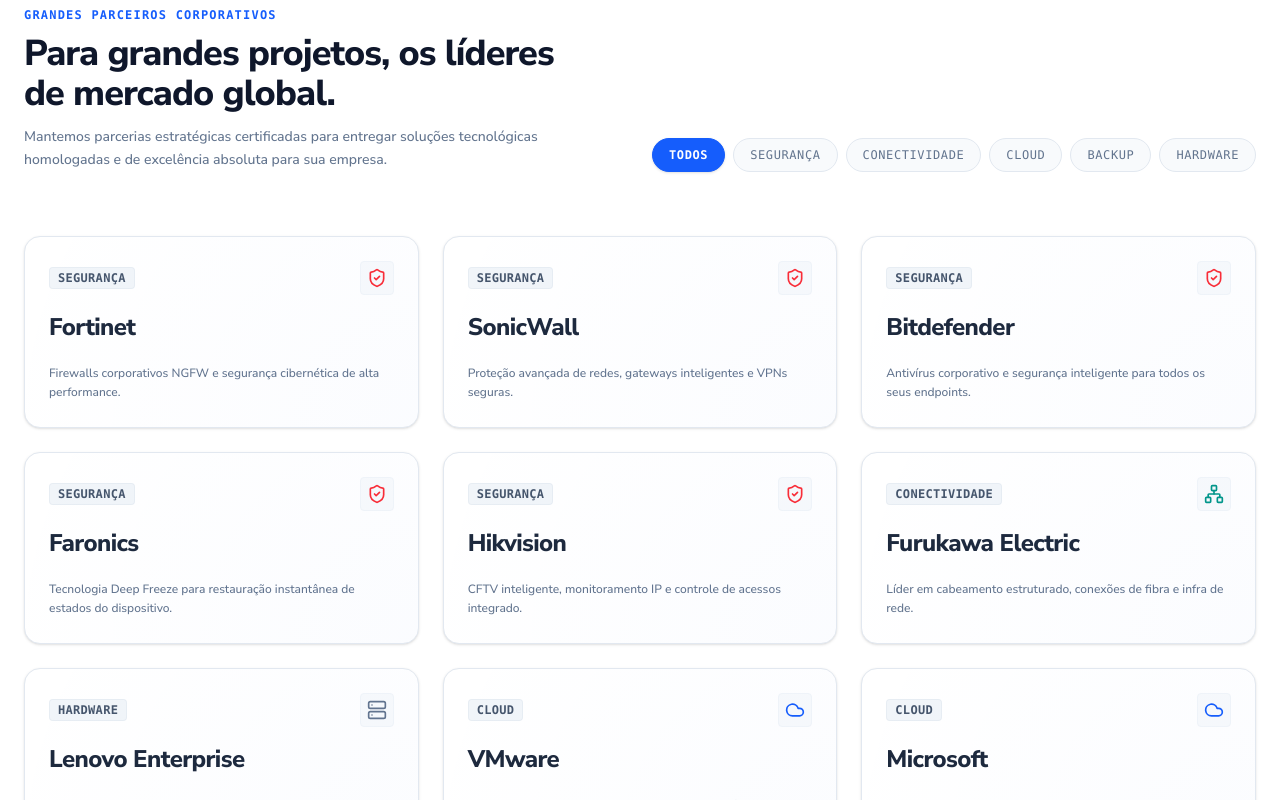
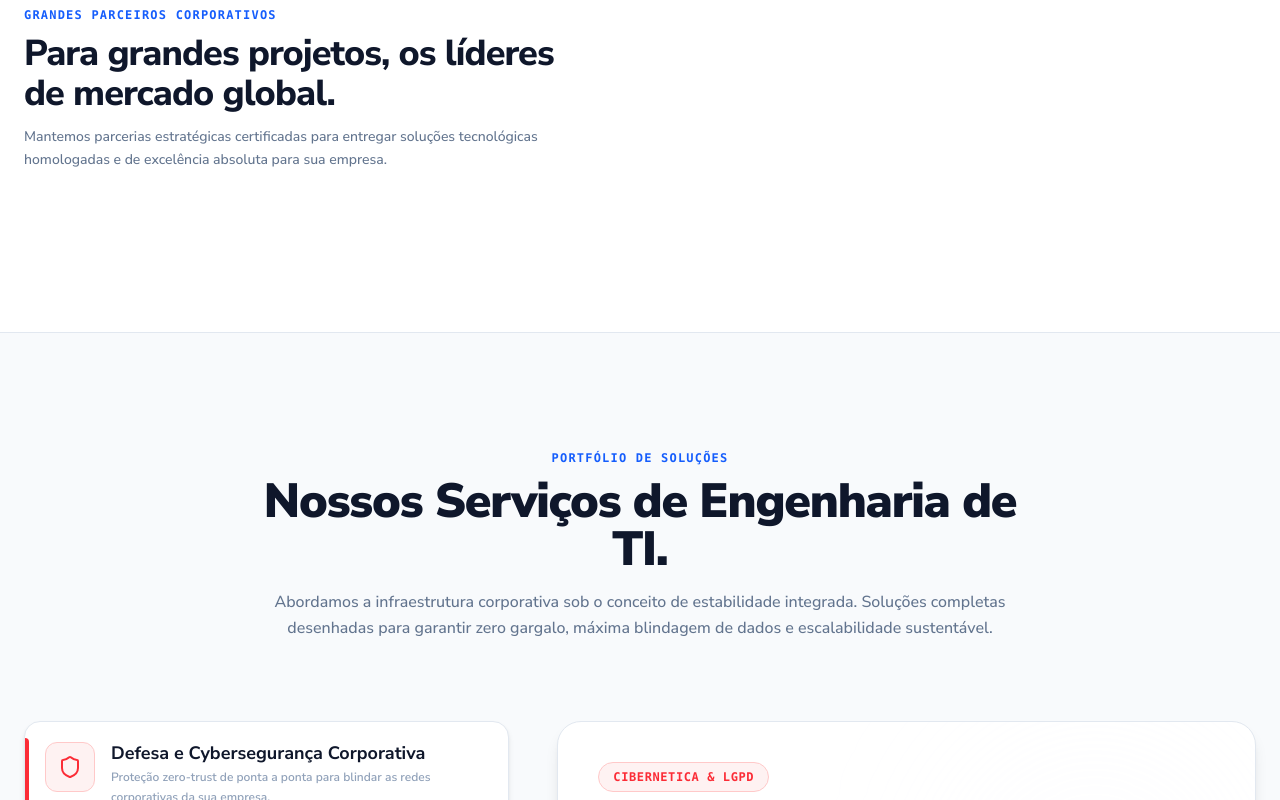
Before and after one commit to limasitsite-devops/limasitsite, a React (Vite) app: page / in a window 1280 px wide. Shown: the part 1580-2380 px from the top of the page. Built offline with nearby package versions, Linux system fonts and the light colour scheme.

Commit message:
Remove partner filters and cards grid

```diff
--- a/src/components/Partners.tsx
+++ b/src/components/Partners.tsx
@@ -1,42 +1,4 @@
-import { useState } from 'react';
-import { motion, AnimatePresence } from 'motion/react';
-import { Partner } from '../types';
-import { ShieldCheck, Cloud, Network, Server, Database, Globe } from 'lucide-react';
-
 export default function Partners() {
-  const [activeFilter, setActiveFilter] = useState<string>('Todos');
-
-  const partners: Partner[] = [
-    { id: 'fortinet', name: 'Fortinet', category: 'Segurança', description: 'Firewalls corporativos NGFW e segurança cibernética de alta performance.', color: 'hover:border-red-400/80' },
-    { id: 'sonicwall', name: 'SonicWall', category: 'Segurança', description: 'Proteção avançada de redes, gateways inteligentes e VPNs seguras.', color: 'hover:border-amber-400/80' },
-    { id: 'bitdefender', name: 'Bitdefender', category: 'Segurança', description: 'Antivírus corporativo e segurança inteligente para todos os seus endpoints.', color: 'hover:border-orange-400/80' },
-    { id: 'faronics', name: 'Faronics', category: 'Segurança', description: 'Tecnologia Deep Freeze para restauração instantânea de estados do dispositivo.', color: 'hover:border-rose-400/80' },
-    { id: 'hikvision', name: 'Hikvision', category: 'Segurança', description: 'CFTV inteligente, monitoramento IP e controle de acessos integrado.', color: 'hover:border-yellow-500/80' },
-    { id: 'furukawa', name: 'Furukawa Electric', category: 'Conectividade', description: 'Líder em cabeamento estruturado, conexões de fibra e infra de rede.', color: 'hover:border-teal-400/80' },
-    { id: 'lenovo', name: 'Lenovo Enterprise', category: 'Hardware', description: 'Servidores e storage empresariais de extrema confiabilidade de hardware.', color: 'hover:border-slate-400/80' },
-    { id: 'vmware', name: 'VMware', category: 'Cloud', description: 'Servidores virtualizados e ambientes de nuvem híbrida altamente integrados.', color: 'hover:border-indigo-400/80' },
-    { id: 'microsoft', name: 'Microsoft', category: 'Cloud', description: 'Ambientes corporativos Azure, Windows Server e ferramentas de produtividade.', color: 'hover:border-blue-400/80' },
-    { id: 'veeam', name: 'Veeam Backup', category: 'Backup', description: 'Backup, replicação instantânea e alta fidelidade em proteção de dados.', color: 'hover:border-orange-400/80' },
-    { id: 'ibm', name: 'IBM Partner', category: 'Cloud', description: 'Consultoria de sistemas complexos, cloud híbrido e servidores robustos.', color: 'hover:border-blue-600/80' }
-  ];
-
-  const filters = ['Todos', 'Segurança', 'Conectividade', 'Cloud', 'Backup', 'Hardware'];
-
-  const filteredPartners = activeFilter === 'Todos'
-    ? partners
-    : partners.filter(p => p.category === activeFilter);
-
-  const getIconForCategory = (category: string) => {
-    switch (category) {
-      case 'Segurança': return <ShieldCheck className="w-5 h-5 text-red-500" />;
-      case 'Conectividade': return <Network className="w-5 h-5 text-teal-600" />;
-      case 'Cloud': return <Cloud className="w-5 h-5 text-blue-600" />;
-      case 'Backup': return <Database className="w-5 h-5 text-orange-500" />;
-      case 'Hardware': return <Server className="w-5 h-5 text-slate-500" />;
-      default: return <Globe className="w-5 h-5 text-slate-400" />;
-    }
-  };
-
   return (
     <section id="partners" className="relative py-24 bg-white border-t border-b border-slate-200 overflow-hidden">
       <div className="max-w-7xl mx-auto px-6">
@@ -53,77 +15,6 @@
             </p>
           </div>
 
-          {/* Minimalist filter controls (lightweight, zero-bloat) */}
-          <div className="flex flex-wrap items-center gap-2">
-            {filters.map((f) => (
-              <button
-                key={f}
-                onClick={() => setActiveFilter(f)}
-                className={`text-xs font-mono tracking-wider uppercase px-4 py-2 rounded-full border transition-all duration-300 ${
-                  activeFilter === f
-                    ? 'bg-blue-600 border-blue-600 text-white font-bold shadow-sm'
-                    : 'border-slate-200 bg-slate-50 text-slate-500 hover:text-slate-800 hover:bg-slate-100'
-                }`}
-              >
-                {f}
-              </button>
-            ))}
-          </div>
-        </div>
-
-        {/* Partners Bento Grid (Fluid motion transitions, highly optimized for mobile rendering) */}
-        <motion.div
-          className="grid grid-cols-1 sm:grid-cols-2 lg:grid-cols-3 gap-6"
-          layout
-        >
-          <AnimatePresence mode="popLayout">
-            {filteredPartners.map((partner) => (
-              <motion.div
-                key={partner.id}
-                layout
-                initial={{ opacity: 0, scale: 0.95 }}
-                animate={{ opacity: 1, scale: 1 }}
-                exit={{ opacity: 0, scale: 0.95 }}
-                transition={{ duration: 0.3 }}
-                className={`group relative bg-white hover:bg-slate-50/50 border border-slate-200 ${partner.color} p-6 rounded-2xl flex flex-col justify-between transition-all duration-300 h-48 hover:-translate-y-1 shadow-sm hover:shadow-md`}
-              >
-                {/* Background glow path */}
-                <div className="absolute inset-0 bg-[radial-gradient(circle_at_bottom_right,rgba(37,99,235,0.02),transparent)] opacity-100 rounded-2xl pointer-events-none"></div>
-
-                <div>
-                  {/* Top bar with category icon */}
-                  <div className="flex items-center justify-between">
-                    <span className="text-xs font-mono font-bold tracking-wide uppercase px-2 py-0.5 rounded bg-slate-100 border border-slate-200/60 text-slate-600">
-                      {partner.category}
-                    </span>
-                    <div className="p-1.5 rounded bg-slate-50 border border-slate-100">
-                      {getIconForCategory(partner.category)}
-                    </div>
-                  </div>
-
-                  {/* Partner Logo/Name Display (Modernist typography replacement of old logos) */}
-                  <h3 className="font-display font-extrabold text-2xl text-slate-800 tracking-tight mt-4 flex items-center space-x-1">
-                    <span>{partner.name}</span>
-                    {partner.name === 'IBM Partner' && <span className="text-[10px] font-mono font-bold tracking-tight text-blue-600 ml-1.5">BUSINESS PARTNER</span>}
-                  </h3>
-                </div>
-
-                {/* Partner Description */}
-                <div>
-                  <p className="text-xs text-slate-500 leading-relaxed font-medium">
-                    {partner.description}
-                  </p>
-                </div>
-              </motion.div>
-            ))}
-          </AnimatePresence>
-        </motion.div>
-
-        {/* Informative Partner Footnote */}
-        <div className="mt-12 text-center">
-          <p className="text-xs text-slate-400 font-mono">
-            Todas as marcas pertencem aos seus respectivos proprietários. Projetos desenhados e implementados em conformidade com as diretrizes do fabricante.
-          </p>
         </div>
 
       </div>
```
